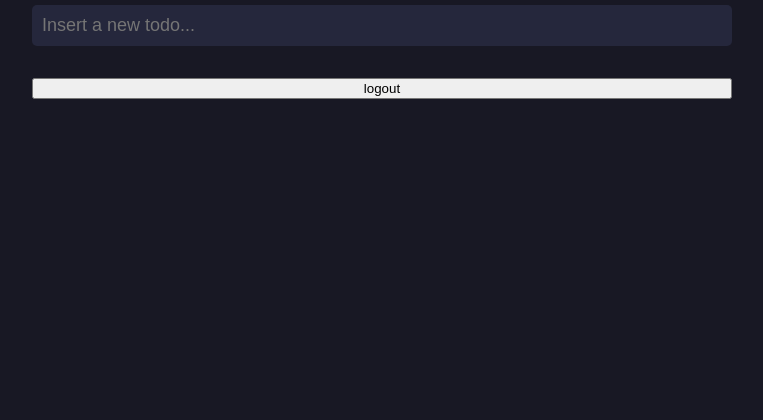
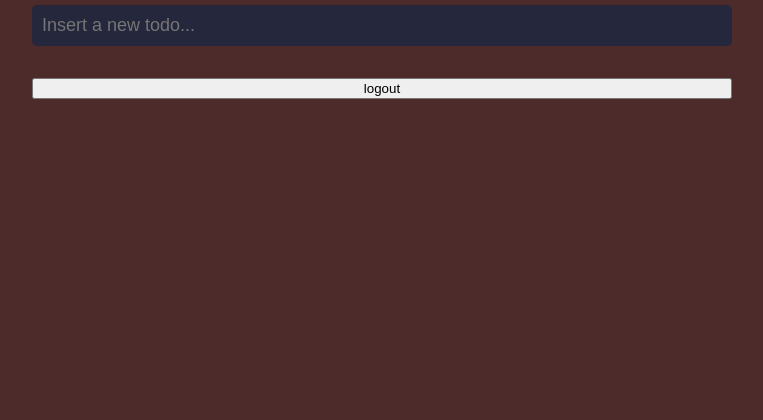
Before and after one commit to esanchez2898/todoList, a website: page public/todo.html in a window 1280 px wide. Shown: the part 396-816 px from the top of the page, without its empty margins (266-1029 px from the left). Drawn offline with Linux system fonts and the light colour scheme; some packages are replaced by stand-ins of ours; no server answers; a script that the page names is missing.

Commit message:
new bg color in todos

```diff
--- a/public/todo.css
+++ b/public/todo.css
@@ -8,7 +8,7 @@ body {
     display: flex;
     justify-content: center;
     align-items: center;
-    background-color: #181824;
+    background-color: #4e2b2b;
     overflow: hidden;
     font-family: "Roboto", sans-serif;
     font-weight: 400;
```
